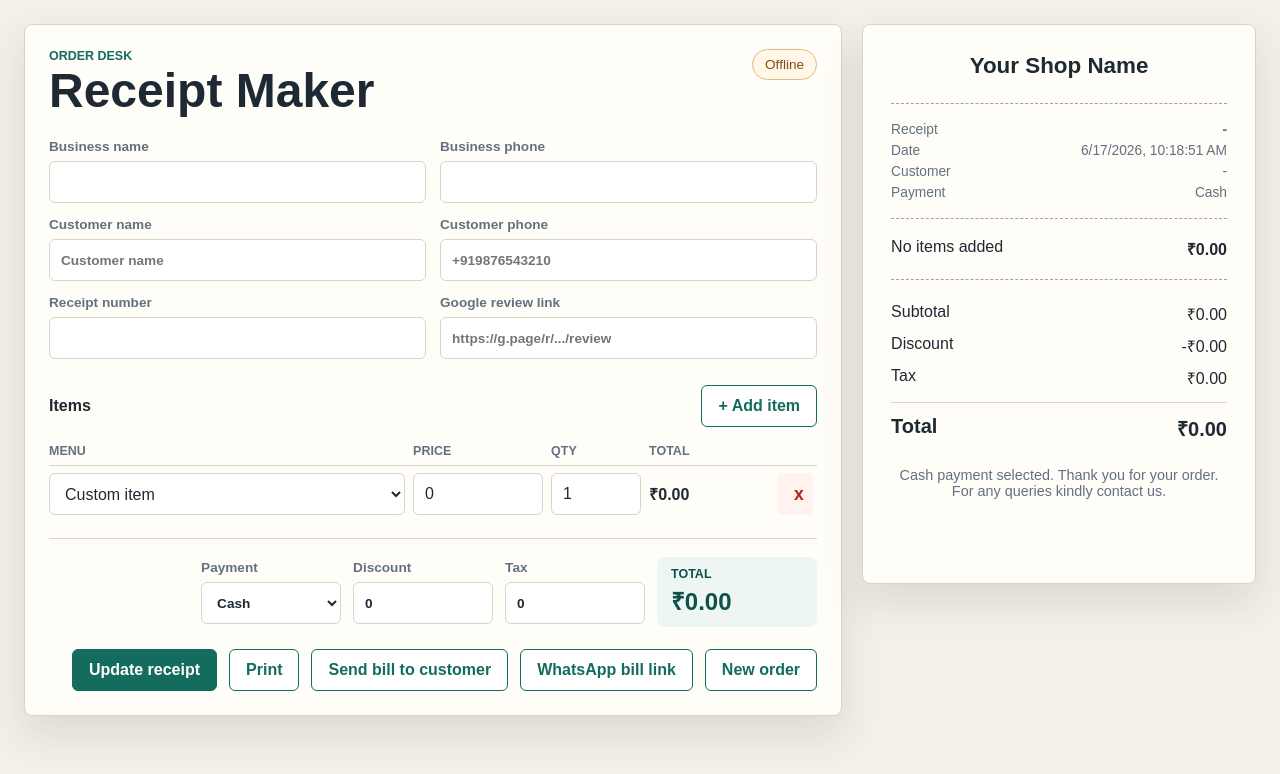
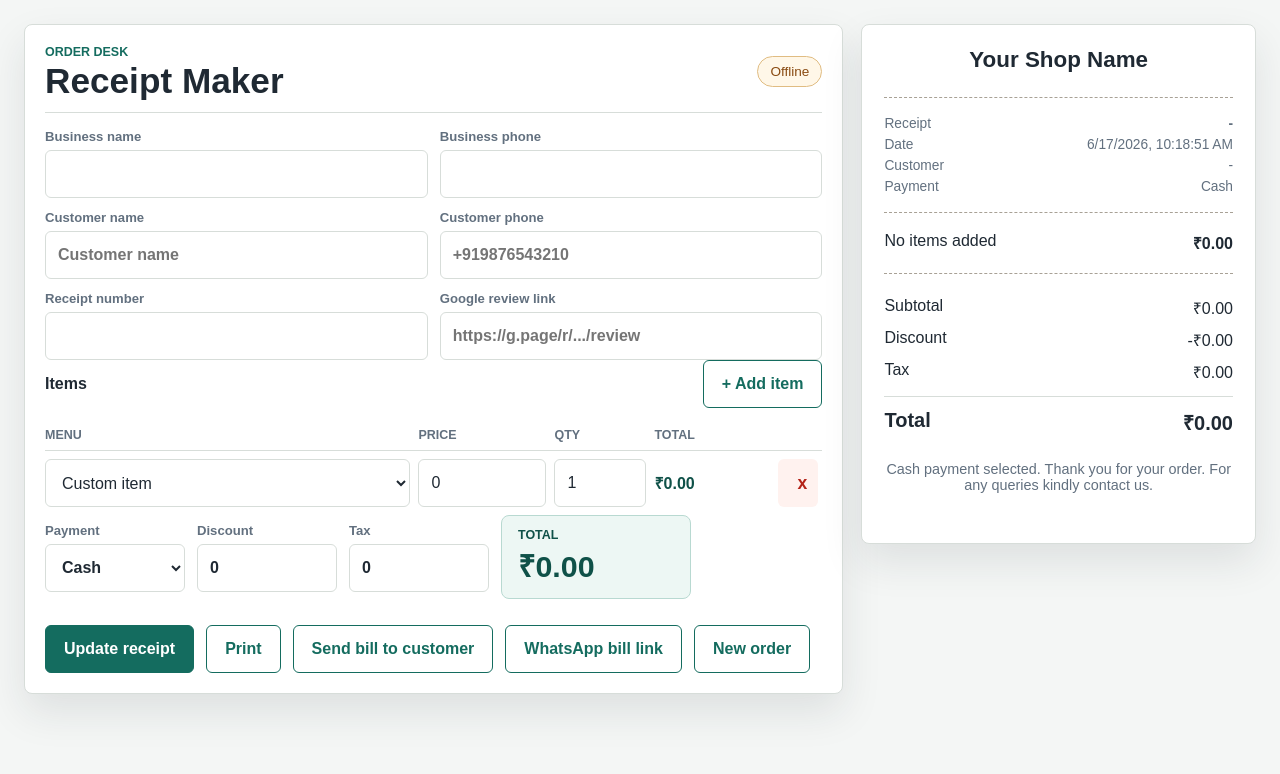
Before and after one commit to g2004-hub/ChatpataBites_recipte_maker, a website: page public/index.html in a window 1280 px wide. Drawn offline with Linux system fonts and the light colour scheme; no server answers.

Commit message:
Update styles.css

```diff
--- a/public/styles.css
+++ b/public/styles.css
@@ -1,14 +1,15 @@
 :root {
   color-scheme: light;
-  --bg: #f3f0e8;
+  --bg: #f4f6f5;
   --ink: #1f2933;
   --muted: #62707f;
-  --line: #d9d4c7;
-  --panel: #fffdf8;
+  --line: #d7ddd9;
+  --panel: #ffffff;
   --accent: #146c5f;
   --accent-dark: #0f5148;
+  --accent-soft: #edf7f4;
   --danger: #b42318;
-  --shadow: 0 18px 40px rgba(55, 48, 35, 0.12);
+  --shadow: 0 18px 40px rgba(31, 41, 51, 0.10);
 }
 
 * {
@@ -36,8 +37,8 @@ select {
 .workspace {
   display: grid;
   grid-template-columns: minmax(0, 1.35fr) minmax(340px, 0.65fr);
-  gap: 20px;
-  max-width: 1240px;
+  gap: 18px;
+  max-width: 1280px;
   margin: 0 auto;
 }
 
@@ -50,15 +51,17 @@ select {
 }
 
 .order-panel {
-  padding: 24px;
+  padding: 20px;
 }
 
 .section-heading {
   display: flex;
   justify-content: space-between;
   gap: 16px;
-  align-items: flex-start;
-  margin-bottom: 24px;
+  align-items: center;
+  margin-bottom: 16px;
+  padding-bottom: 14px;
+  border-bottom: 1px solid var(--line);
 }
 
 .eyebrow {
@@ -76,7 +79,7 @@ h2 {
 }
 
 h1 {
-  font-size: clamp(1.8rem, 4vw, 3rem);
+  font-size: clamp(1.6rem, 3vw, 2.2rem);
   line-height: 1;
 }
 
@@ -108,7 +111,7 @@ h2 {
 
 .grid {
   display: grid;
-  gap: 14px;
+  gap: 12px;
 }
 
 .grid.two {
@@ -117,21 +120,22 @@ h2 {
 
 label {
   display: grid;
-  gap: 7px;
+  gap: 6px;
   color: var(--muted);
-  font-size: 0.85rem;
+  font-size: 0.82rem;
   font-weight: 700;
 }
 
 input,
 select {
   width: 100%;
-  min-height: 42px;
+  min-height: 48px;
   border: 1px solid var(--line);
   border-radius: 6px;
-  padding: 10px 11px;
+  padding: 11px 12px;
   background: #ffffff;
   color: var(--ink);
+  font-size: 1rem;
 }
 
 input:focus,
@@ -150,7 +154,38 @@ select:focus {
 
 .items-header {
   justify-content: space-between;
-  margin: 26px 0 10px;
+  margin-bottom: 12px;
+}
+
+.form-section {
+  border: 1px solid var(--line);
+  border-radius: 8px;
+  background: #fbfcfb;
+  padding: 14px;
+  margin-top: 12px;
+}
+
+.form-section-title {
+  display: flex;
+  align-items: center;
+  gap: 9px;
+  margin-bottom: 12px;
+}
+
+.items-header .form-section-title {
+  margin-bottom: 0;
+}
+
+.form-section-title span {
+  display: inline-grid;
+  place-items: center;
+  width: 28px;
+  height: 28px;
+  border-radius: 50%;
+  background: var(--accent);
+  color: #ffffff;
+  font-size: 0.86rem;
+  font-weight: 800;
 }
 
 .items-table {
@@ -159,11 +194,11 @@ select:focus {
 
 .items-row {
   display: grid;
-  grid-template-columns: minmax(220px, 1fr) 130px 90px 120px 40px;
+  grid-template-columns: minmax(240px, 1fr) 128px 92px 116px 44px;
   gap: 8px;
   align-items: center;
   min-width: 620px;
-  padding: 7px 0;
+  padding: 8px 0;
 }
 
 .items-labels {
@@ -176,11 +211,12 @@ select:focus {
 
 .item-total {
   font-weight: 700;
+  color: var(--accent-dark);
 }
 
 .remove-item {
-  width: 36px;
-  height: 36px;
+  width: 40px;
+  height: 40px;
   border: 1px solid transparent;
   border-radius: 6px;
   background: #fff2ef;
@@ -190,10 +226,9 @@ select:focus {
 }
 
 .totals-box {
-  justify-content: flex-end;
-  border-top: 1px solid var(--line);
-  margin-top: 16px;
-  padding-top: 18px;
+  justify-content: flex-start;
+  margin-top: 0;
+  padding-top: 0;
   flex-wrap: wrap;
 }
 
@@ -202,13 +237,14 @@ select:focus {
 }
 
 .grand-total {
-  min-width: 160px;
+  min-width: 190px;
   display: grid;
   gap: 3px;
-  padding: 10px 14px;
+  padding: 12px 16px;
   border-radius: 8px;
-  background: #edf6f3;
+  background: var(--accent-soft);
   color: var(--accent-dark);
+  border: 1px solid #b8d9d1;
 }
 
 .grand-total span {
@@ -218,13 +254,18 @@ select:focus {
 }
 
 .grand-total strong {
-  font-size: 1.5rem;
+  font-size: 1.9rem;
 }
 
 .actions {
-  justify-content: flex-end;
-  margin-top: 22px;
+  justify-content: flex-start;
+  margin-top: 14px;
   flex-wrap: wrap;
+  position: sticky;
+  bottom: 0;
+  z-index: 5;
+  padding: 12px 0 0;
+  background: linear-gradient(180deg, rgba(255,255,255,0), var(--panel) 20%);
 }
 
 .message-box {
@@ -294,14 +335,22 @@ select:focus {
 }
 
 button {
-  min-height: 42px;
+  min-height: 48px;
   border: 1px solid var(--accent);
   border-radius: 6px;
   background: var(--accent);
   color: white;
-  padding: 0 16px;
+  padding: 0 18px;
   cursor: pointer;
   font-weight: 700;
+}
+
+.send-button {
+  min-width: 220px;
+  min-height: 54px;
+  font-size: 1rem;
+  background: #0f766e;
+  border-color: #0f766e;
 }
 
 button:hover {
@@ -326,13 +375,35 @@ button:disabled {
 
 .receipt-panel {
   position: sticky;
-  top: 24px;
+  top: 14px;
   align-self: start;
 }
 
 .receipt-paper {
-  min-height: 560px;
-  padding: 28px;
+  min-height: 520px;
+  padding: 22px;
+}
+
+.settings-panel {
+  border: 1px dashed var(--line);
+  border-radius: 8px;
+  margin-top: 12px;
+  padding: 12px;
+  background: #ffffff;
+}
+
+.settings-panel summary {
+  color: var(--accent);
+  cursor: pointer;
+  font-weight: 800;
+}
+
+.settings-panel .grid {
+  margin-top: 12px;
+}
+
+.wide-field {
+  grid-column: 1 / -1;
 }
 
 .receipt-head {
```
